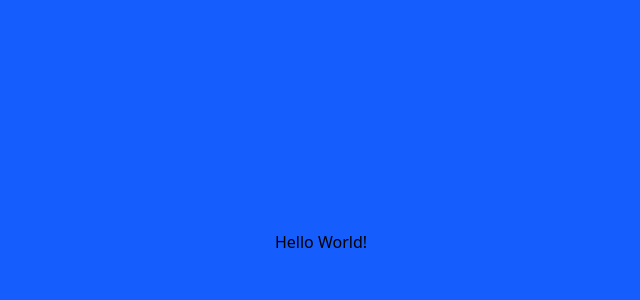
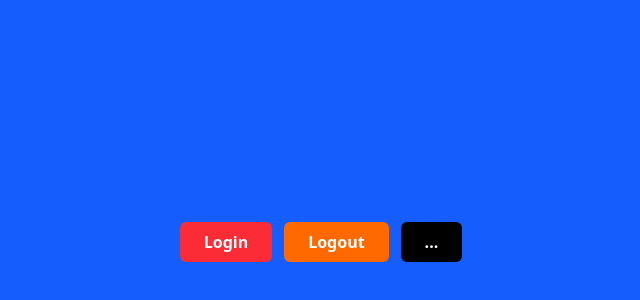
Before and after one commit to NovanR/Latihan_React, a React (Vite) app: page / in a window 1280 px wide. Shown: the part 158-458 px from the top of the page, without its empty margins (319-959 px from the left). Built offline with nearby package versions, Linux system fonts and the light colour scheme.

Commit message:
component & props

```diff
--- a/src/App.jsx
+++ b/src/App.jsx
@@ -1,7 +1,25 @@
+import React from "react";
+
+const Button = (props) => {
+  const { children = "...", variant = "bg-black" } = props;
+  return (
+    <button
+      className={`h-10 px-6 font-semibold rounded-md text-white ${variant}`}
+      type="submit"
+    >
+      {children}
+    </button>
+  );
+};
+
 function App() {
   return (
     <div className="flex justify-center bg-blue-600 min-h-screen items-center">
-      <div>Hello World!</div>
+      <div className="flex gap-x-3">
+        <Button variant="bg-red-500">Login</Button>
+        <Button variant="bg-orange-500">Logout</Button>
+        <Button></Button>
+      </div>
     </div>
   );
 }
```
